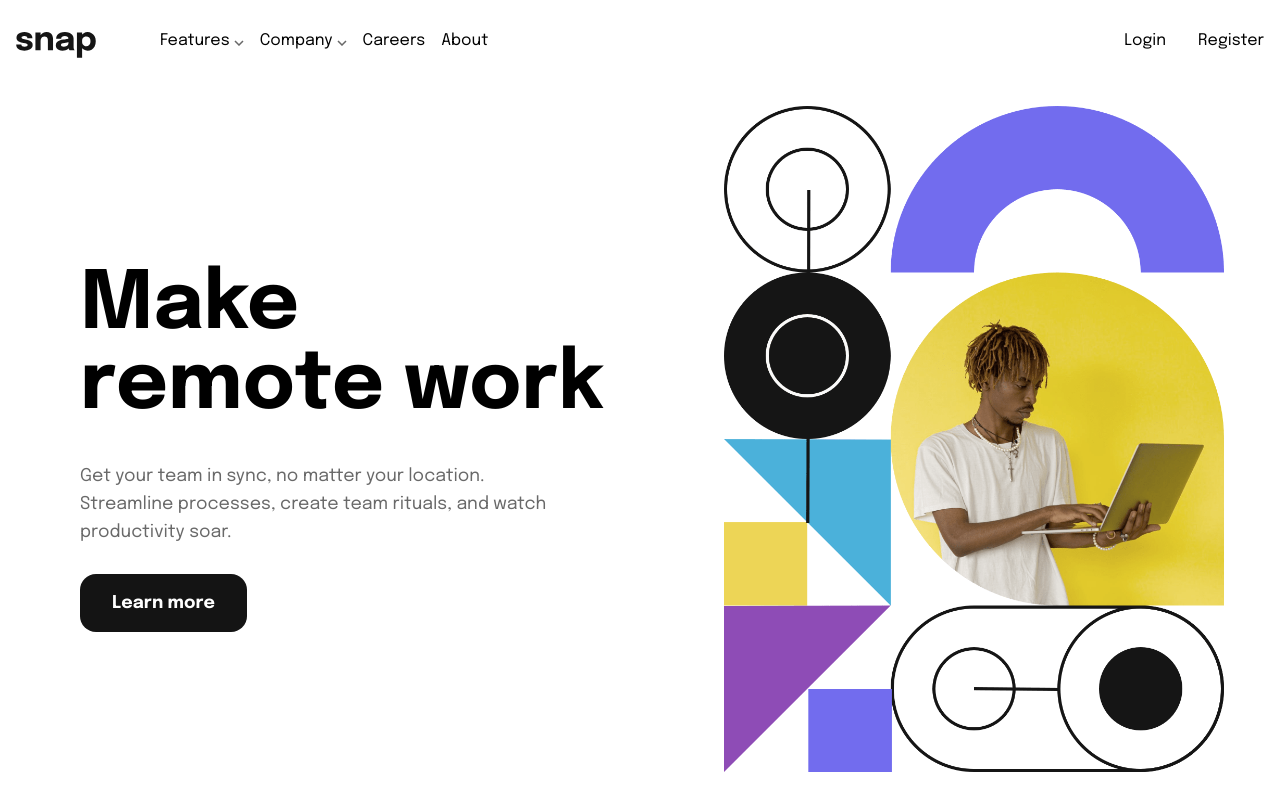
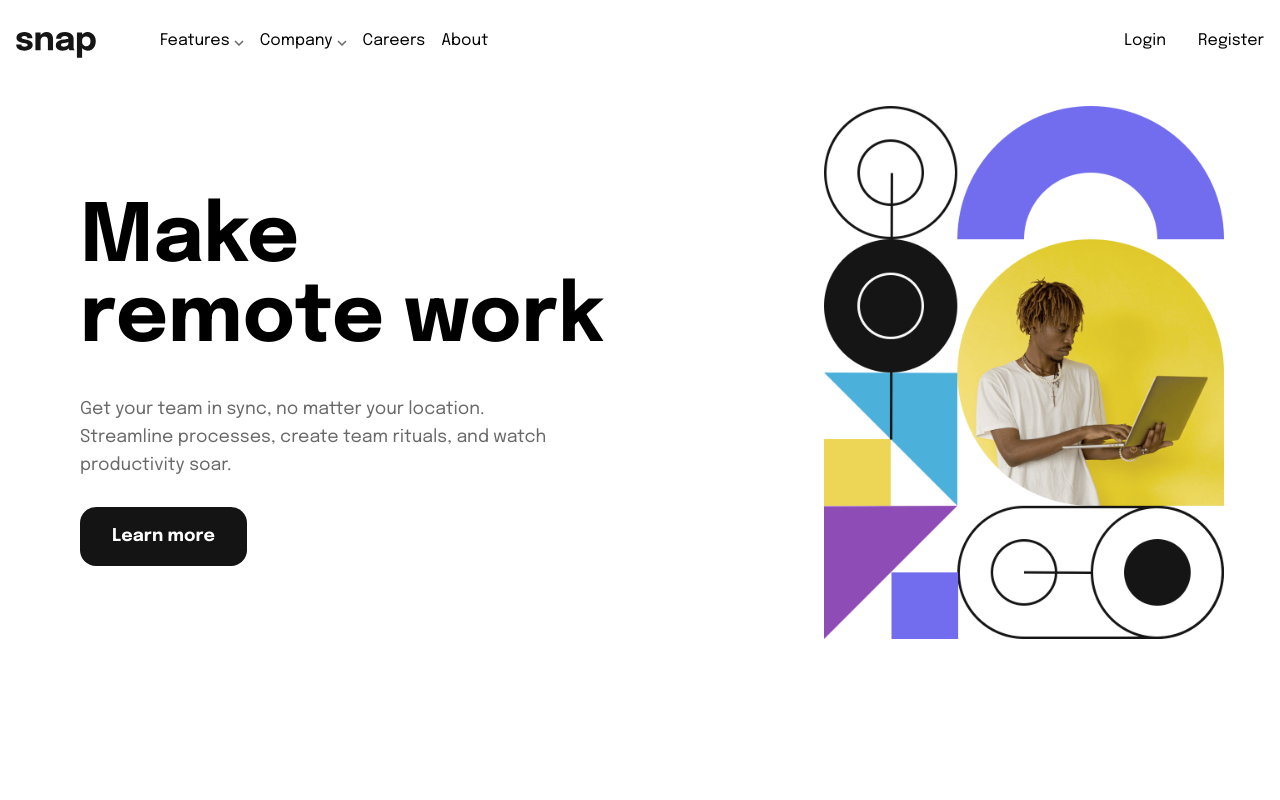
Before and after one commit to salmafadlabdulrahman/introsection, a Next.js app: page / in a window 1280 px wide. Built offline with nearby package versions, Linux system fonts and the light colour scheme.

Commit message:
update hero size

```diff
--- a/app/components/Hero.tsx
+++ b/app/components/Hero.tsx
@@ -12,13 +12,15 @@
           height={500}
           className="w-full md:hidden"
         />
-        <Image
-          src={"/assets/images/image-hero-desktop.png"}
-          alt="hero image"
-          width={300}
-          height={300}
-          className="hidden md:block order-2 w-[500px] max-w-[600px] object-contain"
-        />
+        <div className="hidden md:block order-2 ">
+          <Image
+            src={"/assets/images/image-hero-desktop.png"}
+            alt="hero image"
+            width={400}
+            height={400}
+            className="object-contain"
+          />
+        </div>
 
         <div className="text-center mt-5 md:text-left">
           <h4 className="font-bold text-[1.9em] md:text-[5em] md:leading-[1em] md:max-w-[550px]">
```
